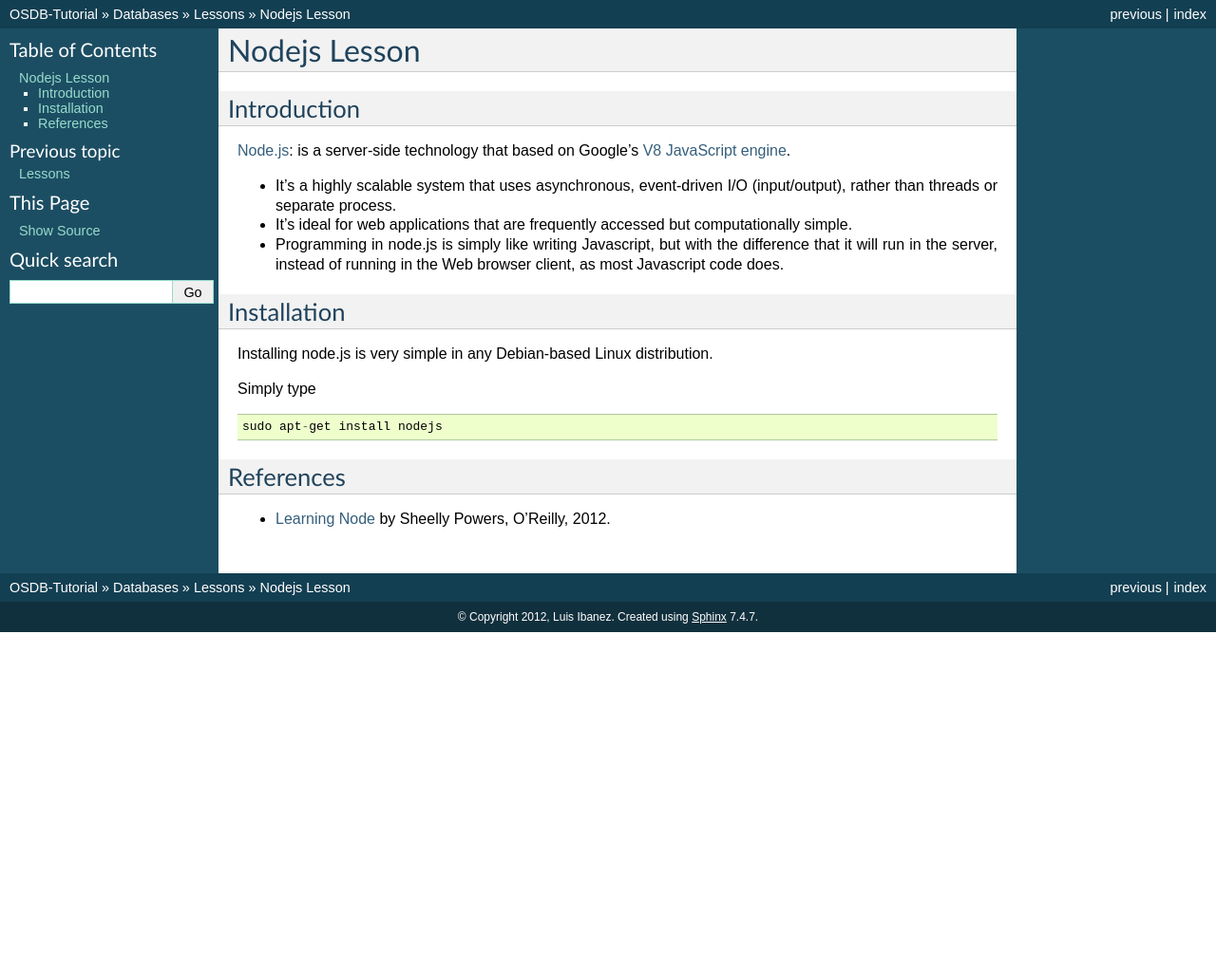
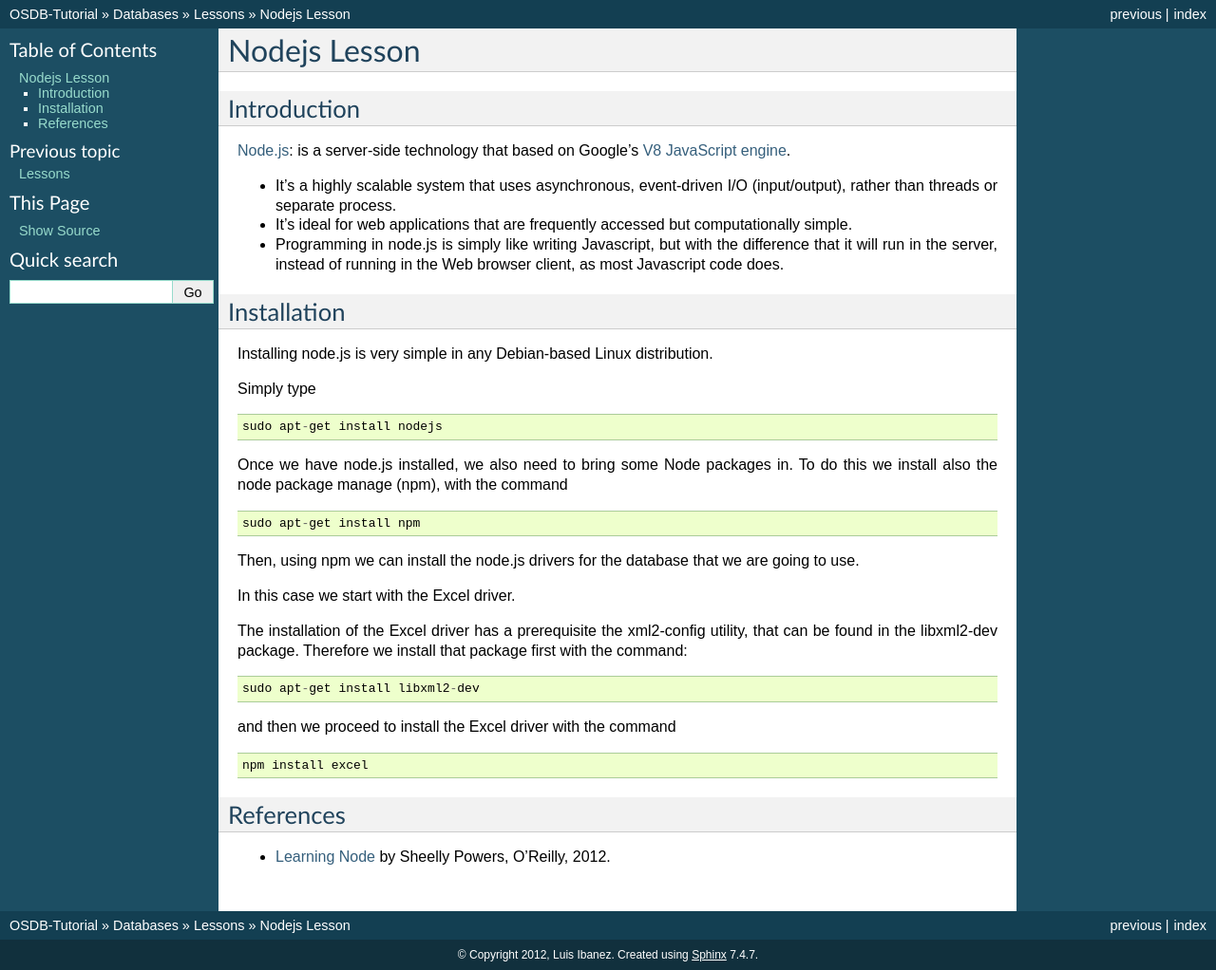
Before and after one commit to SUNY-Albany-CCI/open-source-web-development-tutorial, a Sphinx documentation site: the page built from source/Databases/LessonNodejs.rst, in a window 1280 px wide. Shown: the whole page at 95% size. Built offline with Sphinx 7.4.7, drawn with Linux system fonts in a browser that asks for light colours; before the commit the page ends 900 px from its top, so only the background shows below that.

Commit message:
More on installation of nodejs

```diff
--- a/source/Databases/LessonNodejs.rst
+++ b/source/Databases/LessonNodejs.rst
@@ -25,6 +25,32 @@
       sudo apt-get install nodejs
 
 
+Once we have node.js installed, we also need to bring some Node packages in. To do this we install also the node package manage (npm), with the command
+
+::
+
+      sudo apt-get install npm
+
+Then, using npm we can install the node.js drivers for the database that we are going to use.
+
+In this case we start with the Excel driver.
+
+The installation of the Excel driver has a prerequisite the xml2-config
+utility, that can be found in the libxml2-dev package. Therefore we install
+that package first with the command:
+
+::
+
+     sudo apt-get install libxml2-dev
+
+and then we proceed to install the Excel driver with the command
+
+::
+
+      npm install excel
+
+
+
 References
 ----------
 
```
